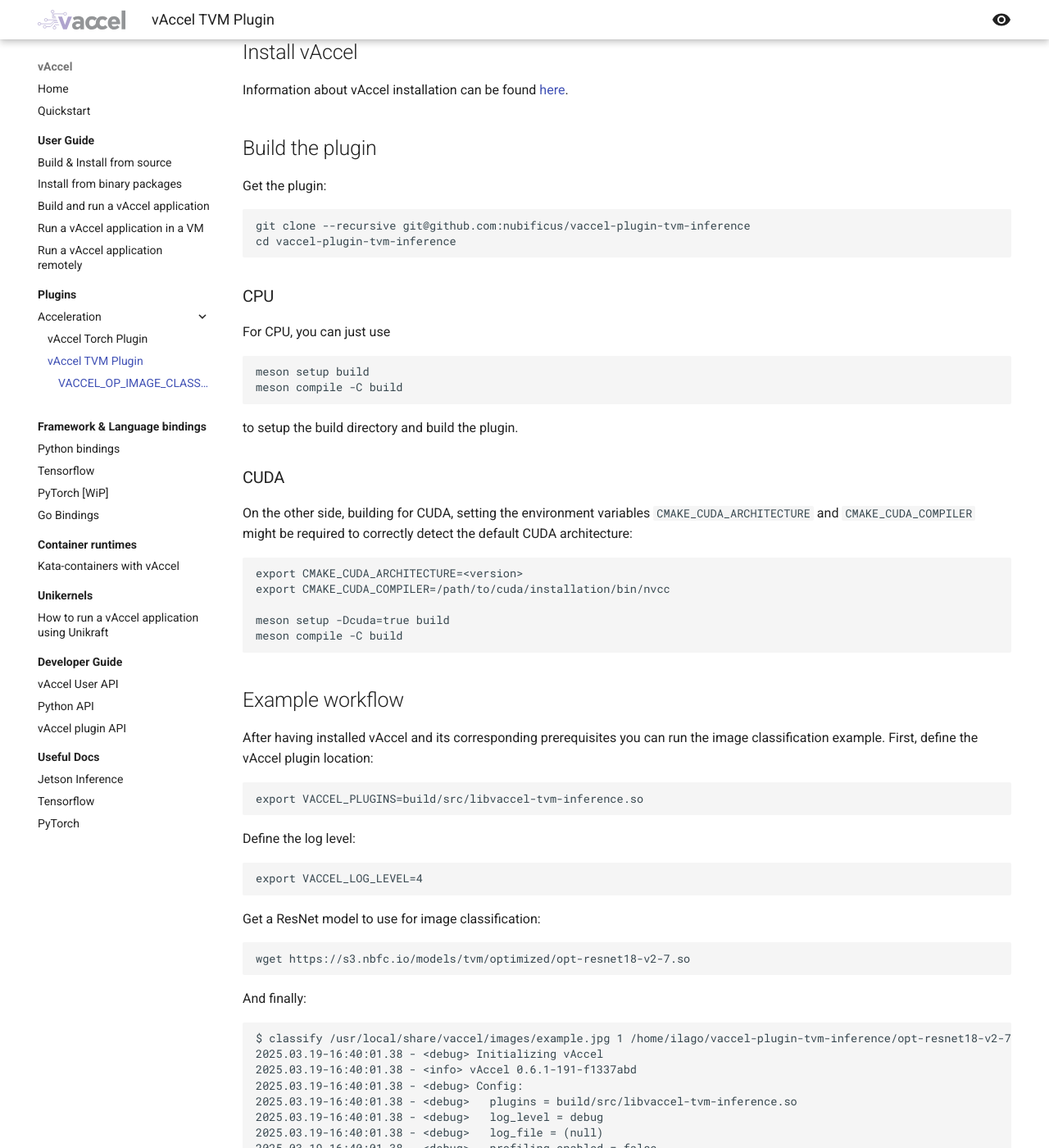
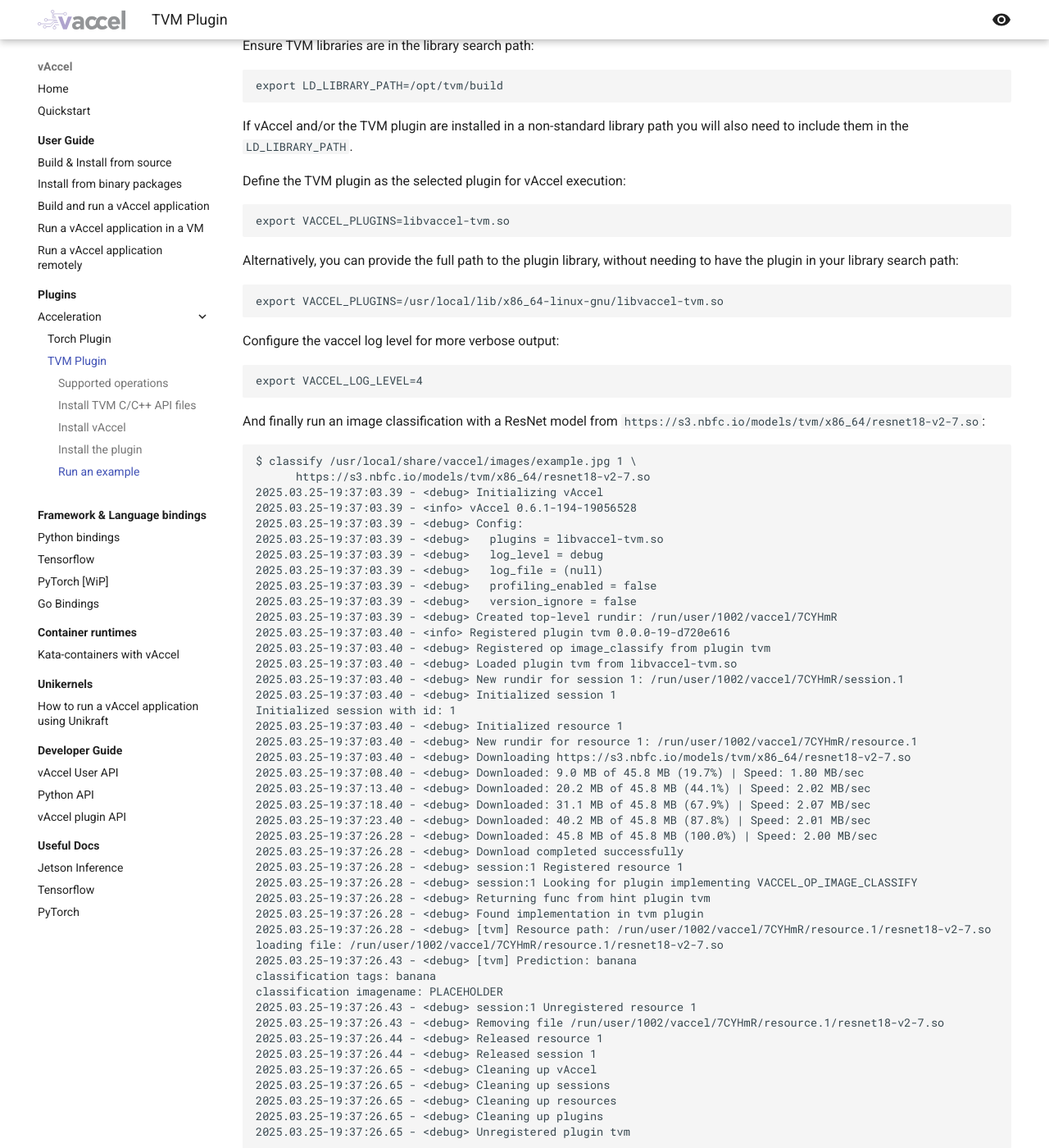
Before and after one commit to nubificus/vaccel-docs, an MkDocs documentation site: the page built from docs/plugins/acceleration/tvm.md, in a window 1280 px wide and 1400 px high, scrolled down 1038 px. Shown: the whole window at 82% size. Built offline with MkDocs 1.6.1 and Material for MkDocs 9.7.7, drawn with Linux system fonts in a browser that asks for light colours; some of the changed text lies outside the part shown.

Commit message:
docs(plugins): Improve torch/tvm instructions
Signed-off-by: Kostis Papazafeiropoulos <papazof@gmail.com>

````diff
--- a/docs/plugins/acceleration/tvm.md
+++ b/docs/plugins/acceleration/tvm.md
@@ -1,130 +1,117 @@
-# vAccel TVM Plugin
+# TVM Plugin
 
-The TVM plugin implements the vAccel Image Classification operation:
+The TVM plugin for vAccel implements image inference vAccel operations with
+[TVM](https://tvm.apache.org).
 
-### `VACCEL_OP_IMAGE_CLASSIFY`
-the operation receives an image (in the form of bytes) and a TVM model (as a vAccel resource) and returns the classification label.
-```C
-int vaccel_image_classification(struct vaccel_session *sess, const void *img,
-				unsigned char *out_text, unsigned char *out_imgname,
-				size_t len_img, size_t len_out_text, size_t len_out_imgname);
+## Supported operations
+
+- [Image classification](../../api.md#image-classification)
+
+## Install TVM C/C++ API files
+
+You can find instructions on how to install the required files
+[here](../../tvm.md). The rest of this guide assumes TVM is installed at
+`/opt/tvm` and its' libraries are at `/opt/tvm/build`.
+
+## Install vAccel
+
+Information about vAccel installation can be found [here](../../quickstart.md).
+The rest of this guide assumes vAccel is installed at `/usr/local`.
+
+## Install the plugin
+
+Download the plugin for `x86_64`:
+```sh
+https://s3.nbfc.io/nbfc-assets/github/vaccel/plugins/tvm/rev/main/x86_64/release/vaccel-tvm-latest-bin.tar.gz
+```
+or `aarch64`:
+```sh
+https://s3.nbfc.io/nbfc-assets/github/vaccel/plugins/tvm/rev/main/aarch64/release/vaccel-tvm-latest-bin.tar.gz
 ```
 
-- `struct vaccel_session *sess`: a pointer to a vAccel session created using
-  `vaccel_session_init()`.
-- `const void *img`: the buffer holding the data to the input image.
-- `unsigned char *out_text`: the buffer holding the classification tag output
-- `unsigned char *out_imgname`: the name of the processed image, created as a
-session resource (EXPERIMENTAL).
-- `size_t len_img`: the size of `img` in bytes.
-- `size_t len_out_text`: the size of `out_text` in bytes.
-- `size_t len_out_imgname`: the size of `out_imagename` in bytes.
-
-# Build
-
-## Install TVM from source
-
-```shell
-sudo apt update && sudo apt install -y cmake git python3 python3-pip libtinfo-dev zlib1g-dev libedit-dev
-# to support CUDA, you also need libllvm15 and libllvm15-dev
-
-git clone --recursive https://github.com/apache/tvm.git
-cd tvm
-mkdir build
-cd build
-cmake .. -DCMAKE_BUILD_TYPE=Release -DUSE_LLVM=ON
-# Add -DUSE_CUDA=ON to enable CUDA
-cmake --build . --parallel $(nproc)
-sudo cmake --install .
-
-```
-## Install vAccel
-
-Information about vAccel installation can be found [here](https://docs.vaccel.org/quickstart/).
-
-## Build the plugin
-
-Get the plugin:
-```shell
-git clone --recursive git@github.com:nubificus/vaccel-plugin-tvm-inference
-cd vaccel-plugin-tvm-inference
+and extract to the desired installation directory, ie. to install in
+`/usr/local`:
+```sh
+sudo tar xfv vaccel-tvm-latest-bin.tar.gz --strip-components=2 -C /usr/local
 ```
 
-### CPU
-For CPU, you can just use
-```shell
-meson setup build
-meson compile -C build
+## Run an example
+
+After having installed TVM, vAccel and the TVM plugin you are ready to run
+an image classification example.
+
+Ensure TVM libraries are in the library search path:
+```sh
+export LD_LIBRARY_PATH=/opt/tvm/build
 ```
-to setup the build directory and build the plugin.
+If vAccel and/or the TVM plugin are installed in a non-standard library path
+you will also need to include them in the `LD_LIBRARY_PATH`.
 
-### CUDA
-On the other side, building for CUDA, setting the environment variables `CMAKE_CUDA_ARCHITECTURE` and
-`CMAKE_CUDA_COMPILER` might be required to correctly detect the default CUDA
-architecture:
-```bash
-export CMAKE_CUDA_ARCHITECTURE=<version>
-export CMAKE_CUDA_COMPILER=/path/to/cuda/installation/bin/nvcc
-
-meson setup -Dcuda=true build
-meson compile -C build
+Define the TVM plugin as the selected plugin for vAccel execution:
+```sh
+export VACCEL_PLUGINS=libvaccel-tvm.so
 ```
 
-## Example workflow
-After having installed vAccel and its corresponding prerequisites you can run the image classification example. First, define the vAccel plugin location:
-```bash
-export VACCEL_PLUGINS=build/src/libvaccel-tvm-inference.so
+Alternatively, you can provide the full path to the plugin library, without
+needing to have the plugin in your library search path:
+```sh
+export VACCEL_PLUGINS=/usr/local/lib/x86_64-linux-gnu/libvaccel-tvm.so
 ```
-Define the log level:
-```bash
+
+Configure the vaccel log level for more verbose output:
+```sh
 export VACCEL_LOG_LEVEL=4
 ```
-Get a ResNet model to use for image classification:
-```bash
-wget https://s3.nbfc.io/models/tvm/optimized/opt-resnet18-v2-7.so
-```
-And finally:
-```shell
-$ classify /usr/local/share/vaccel/images/example.jpg 1 /home/ilago/vaccel-plugin-tvm-inference/opt-resnet18-v2-7.so
-2025.03.19-16:40:01.38 - <debug> Initializing vAccel
-2025.03.19-16:40:01.38 - <info> vAccel 0.6.1-191-f1337abd
-2025.03.19-16:40:01.38 - <debug> Config:
-2025.03.19-16:40:01.38 - <debug>   plugins = build/src/libvaccel-tvm-inference.so
-2025.03.19-16:40:01.38 - <debug>   log_level = debug
-2025.03.19-16:40:01.38 - <debug>   log_file = (null)
-2025.03.19-16:40:01.38 - <debug>   profiling_enabled = false
-2025.03.19-16:40:01.38 - <debug>   version_ignore = false
-2025.03.19-16:40:01.38 - <debug> Created top-level rundir: /run/user/1006/vaccel/7tiixK
-2025.03.19-16:40:01.38 - <info> Registered plugin vAccel TVM Inference Plugin 0.0.0-7-88b51d19
-2025.03.19-16:40:01.38 - <debug> Registered op image_classify from plugin vAccel TVM Inference Plugin
-2025.03.19-16:40:01.38 - <debug> Loaded plugin vAccel TVM Inference Plugin from build/src/libvaccel-tvm-inference.so
-2025.03.19-16:40:01.38 - <debug> New rundir for session 1: /run/user/1006/vaccel/7tiixK/session.1
-2025.03.19-16:40:01.38 - <debug> Initialized session 1
+
+And finally run an image classification with a ResNet model from
+`https://s3.nbfc.io/models/tvm/x86_64/resnet18-v2-7.so`:
+```console
+$ classify /usr/local/share/vaccel/images/example.jpg 1 \
+      https://s3.nbfc.io/models/tvm/x86_64/resnet18-v2-7.so
+2025.03.25-19:37:03.39 - <debug> Initializing vAccel
+2025.03.25-19:37:03.39 - <info> vAccel 0.6.1-194-19056528
+2025.03.25-19:37:03.39 - <debug> Config:
+2025.03.25-19:37:03.39 - <debug>   plugins = libvaccel-tvm.so
+2025.03.25-19:37:03.39 - <debug>   log_level = debug
+2025.03.25-19:37:03.39 - <debug>   log_file = (null)
+2025.03.25-19:37:03.39 - <debug>   profiling_enabled = false
+2025.03.25-19:37:03.39 - <debug>   version_ignore = false
+2025.03.25-19:37:03.39 - <debug> Created top-level rundir: /run/user/1002/vaccel/7CYHmR
+2025.03.25-19:37:03.40 - <info> Registered plugin tvm 0.0.0-19-d720e616
+2025.03.25-19:37:03.40 - <debug> Registered op image_classify from plugin tvm
+2025.03.25-19:37:03.40 - <debug> Loaded plugin tvm from libvaccel-tvm.so
+2025.03.25-19:37:03.40 - <debug> New rundir for session 1: /run/user/1002/vaccel/7CYHmR/session.1
+2025.03.25-19:37:03.40 - <debug> Initialized session 1
 Initialized session with id: 1
-2025.03.19-16:40:01.38 - <warn> Path does not seem to have a `<prefix>://`
-2025.03.19-16:40:01.38 - <warn> Assuming /home/ilago/vaccel-plugin-tvm-inference/opt-resnet18-v2-7.so is a local path
-2025.03.19-16:40:01.38 - <debug> Initialized resource 1
-2025.03.19-16:40:01.38 - <debug> New rundir for resource 1: /run/user/1006/vaccel/7tiixK/resource.1
-2025.03.19-16:40:01.38 - <debug> session:1 Registered resource 1
-2025.03.19-16:40:01.38 - <debug> session:1 Looking for plugin implementing VACCEL_OP_IMAGE_CLASSIFY
-2025.03.19-16:40:01.38 - <debug> Returning func from hint plugin vAccel TVM Inference Plugin
-2025.03.19-16:40:01.38 - <debug> Found implementation in vAccel TVM Inference Plugin plugin
-Resource path: /home/ilago/vaccel-plugin-tvm-inference/opt-resnet18-v2-7.so
-loading file: /home/ilago/vaccel-plugin-tvm-inference/opt-resnet18-v2-7.so
-Result: banana
+2025.03.25-19:37:03.40 - <debug> Initialized resource 1
+2025.03.25-19:37:03.40 - <debug> New rundir for resource 1: /run/user/1002/vaccel/7CYHmR/resource.1
+2025.03.25-19:37:03.40 - <debug> Downloading https://s3.nbfc.io/models/tvm/x86_64/resnet18-v2-7.so
+2025.03.25-19:37:08.40 - <debug> Downloaded: 9.0 MB of 45.8 MB (19.7%) | Speed: 1.80 MB/sec
+2025.03.25-19:37:13.40 - <debug> Downloaded: 20.2 MB of 45.8 MB (44.1%) | Speed: 2.02 MB/sec
+2025.03.25-19:37:18.40 - <debug> Downloaded: 31.1 MB of 45.8 MB (67.9%) | Speed: 2.07 MB/sec
+2025.03.25-19:37:23.40 - <debug> Downloaded: 40.2 MB of 45.8 MB (87.8%) | Speed: 2.01 MB/sec
+2025.03.25-19:37:26.28 - <debug> Downloaded: 45.8 MB of 45.8 MB (100.0%) | Speed: 2.00 MB/sec
+2025.03.25-19:37:26.28 - <debug> Download completed successfully
+2025.03.25-19:37:26.28 - <debug> session:1 Registered resource 1
+2025.03.25-19:37:26.28 - <debug> session:1 Looking for plugin implementing VACCEL_OP_IMAGE_CLASSIFY
+2025.03.25-19:37:26.28 - <debug> Returning func from hint plugin tvm
+2025.03.25-19:37:26.28 - <debug> Found implementation in tvm plugin
+2025.03.25-19:37:26.28 - <debug> [tvm] Resource path: /run/user/1002/vaccel/7CYHmR/resource.1/resnet18-v2-7.so
+loading file: /run/user/1002/vaccel/7CYHmR/resource.1/resnet18-v2-7.so
+2025.03.25-19:37:26.43 - <debug> [tvm] Prediction: banana
 classification tags: banana
-classification imagename: Empty
-2025.03.19-16:40:01.51 - <debug> session:1 Unregistered resource 1
-2025.03.19-16:40:01.51 - <debug> Released resource 1
-2025.03.19-16:40:01.51 - <debug> Released session 1
-2025.03.19-16:40:01.73 - <debug> Cleaning up vAccel
-2025.03.19-16:40:01.73 - <debug> Cleaning up sessions
-2025.03.19-16:40:01.73 - <debug> Cleaning up resources
-2025.03.19-16:40:01.73 - <debug> Cleaning up plugins
-2025.03.19-16:40:01.73 - <debug> Unregistered plugin vAccel TVM Inference Plugin
+classification imagename: PLACEHOLDER
+2025.03.25-19:37:26.43 - <debug> session:1 Unregistered resource 1
+2025.03.25-19:37:26.43 - <debug> Removing file /run/user/1002/vaccel/7CYHmR/resource.1/resnet18-v2-7.so
+2025.03.25-19:37:26.44 - <debug> Released resource 1
+2025.03.25-19:37:26.44 - <debug> Released session 1
+2025.03.25-19:37:26.65 - <debug> Cleaning up vAccel
+2025.03.25-19:37:26.65 - <debug> Cleaning up sessions
+2025.03.25-19:37:26.65 - <debug> Cleaning up resources
+2025.03.25-19:37:26.65 - <debug> Cleaning up plugins
+2025.03.25-19:37:26.65 - <debug> Unregistered plugin tvm
 ```
 
-In case of non-linked TVM functions, try running setting the path of TVM runtime library shared object to `LD_PRELOAD` environment variable. Eg:
-```shell
-LD_PRELOAD=/path/to/libtvm_runtime.so classify /usr/local/share/vaccel/images/example.jpg 1 /home/ilago/vaccel-plugin-tvm-inference/opt-resnet18-v2-7.so
-```
+You can find the same ResNet model built for `aarch64` by changing the
+architecture of the previous link, at
+`https://s3.nbfc.io/models/tvm/aarch64/resnet18-v2-7.so`
--- a/docs/pytorch.md
+++ b/docs/pytorch.md
@@ -1,70 +1,54 @@
+# Build and Install PyTorch
 
-### Install requirements
+Official instructions for building and installing [PyTorch](https://pytorch.org)
+can be found [here](https://github.com/pytorch/pytorch#installation).
 
-Assuming cuda (v11.6) and cudnn (v8) are installed on a Ubuntu 20.04 system, we need the following packages for pytorch:
+In the sections below we provide a short version that can be used to build and
+install PyTorch C++ API files (LibTorch) for use with vAccel. We assume that
+the required dependencies are already installed.
 
+## Build PyTorch C++ API files (LibTorch)
+
+Clone the PyTorch repo, adjusting `TORCH_VERSION` to the desired version:
 ```sh
-apt-get install -y build-essential \
-         cmake \
-         git \
-         wget \
-         vim \
-         software-properties-common \
-         libatlas-base-dev \
-         libleveldb-dev \
-         libsnappy-dev \
-         libhdf5-serial-dev \
-         libboost-all-dev \
-         libgflags-dev \
-         libgoogle-glog-dev \
-         liblmdb-dev \
-         pciutils \
-         python3-setuptools \
-         python3-dev \
-         python3-pip \
-         opencl-headers \
-         ocl-icd-opencl-dev \
-         libviennacl-dev \
-	 unzip \
-	 libcanberra-gtk-module
+TORCH_VERSION=2.6.0
+git clone https://github.com/pytorch/pytorch --depth 1 --recursive \
+    -b "${TORCH_VERSION}"
+cd pytorch
 ```
 
-Make sure you have a recent version of cmake (`v3.10` and newer). If not, upgrade through the official repo:
+build the source code:
+```sh
+export _GLIBCXX_USE_CXX11_ABI=1
+# If CUDA dependencies are installed set this to `1` for CUDA support
+export USE_CUDA=0
 
-```sh
-wget -qO - https://apt.kitware.com/keys/kitware-archive-latest.asc | apt-key add - && \
-    apt-add-repository 'deb https://apt.kitware.com/ubuntu/ bionic main' && \
-    apt update -y && \
-    apt install cmake --upgrade -y
+cmake -S . -B build
+cmake --build build --parallel "$(nproc)"
 ```
 
-Optionally install OpenCV python bindings:
-
+and install the binaries:
 ```sh
-apt-get install -y libopencv-dev python3-opencv
+cmake --install build --prefix=/usr/local
 ```
 
-### Setup the python environment
+## [Alternative] Install pre-built PyTorch C++ API files (LibTorch)
 
+PyTorch provides pre-built binaries for LibTorch. Ie. for version 2.6.0:
+
+Download and extract CPU-only binaries:
 ```sh
-apt-get install python-is-python3
-python3 -m pip install pip --upgrade
-python3 -m pip install numpy scikit-build
+wget https://download.pytorch.org/libtorch/cpu/libtorch-cxx11-abi-shared-with-deps-2.6.0%2Bcpu.zip
+unzip libtorch-cxx11-abi-shared-with-deps-2.6.0+cpu.zip
 ```
 
-### Get pytorch shared libraries
+or download and extract binaries with CUDA support (here for CUDA 11.8):
+```sh
+wget https://download.pytorch.org/libtorch/cu118/libtorch-cxx11-abi-shared-with-deps-2.6.0%2Bcu118.zip
+unzip libtorch-cxx11-abi-shared-with-deps-2.6.0+cu118.zip
+```
 
-Get the shared libraries needed:
-
+and move files to the desired installation directory:
 ```sh
-# Get the CPU-Only libtorch for testing
-wget https://download.pytorch.org/libtorch/nightly/cpu/libtorch-shared-with-deps-latest.zip
-unzip libtorch-shared-with-deps-latest.zip
-
-# or Download the CUDA version
-wget https://download.pytorch.org/libtorch/cu116/libtorch-shared-with-deps-1.12.1%2Bcu116.zip
-unzip libtorch-shared-with-deps-1.12.1+cu116.zip
-
-mv libtorch torch
-sudo mv torch /opt/
+sudo mv libtorch /opt/torch
 ```
--- /dev/null
+++ b/docs/tvm.md
@@ -0,0 +1,59 @@
+# Build and Install TVM
+
+Official instructions for building and installing [TVM](https://tvm.apache.org)
+can be found [here](https://tvm.apache.org/docs/install/from_source.html).
+
+In the sections below we provide a short version that can be used to build and
+install TVM C/C++ API files for use with vAccel.
+
+## Install dependencies
+
+Install the required dependencies:
+```sh
+sudo apt update && sudo apt install -y cmake git python3 python3-pip \
+    libtinfo-dev zlib1g-dev libedit-dev
+
+# Optional, for CUDA builds
+sudo apt install libllvm15 and libllvm15-dev
+```
+
+## Build TVM C/C++ API files
+
+Clone the repo, adjusting `TVM_VERSION` to the desired version:
+```sh
+TVM_VERSION="v0.19.0"
+git clone https://github.com/apache/tvm --depth 1 --recursive \
+    -b "${TVM_VERSION}"
+cd tvm
+```
+
+Build source code and install:
+```sh
+# Replace this with the desired installation directory
+cd /opt
+
+# Configure build
+cmake -S . -B build
+cp cmake/config.cmake build/
+echo >> build/config.cmake
+echo "set(CMAKE_BUILD_TYPE RelWithDebInfo)" >> build/config.cmake
+echo "set(USE_LLVM \"llvm-config --ignore-libllvm --link-static\")" \
+    >> build/config.cmake
+echo "set(HIDE_PRIVATE_SYMBOLS ON)" >> build/config.cmake
+
+# Optionally, enable CUDA
+echo "set(USE_CUDA   ON)" >> build/config.cmake
+
+# Build C/C++ files
+cmake --build build --parallel "$(nproc)"
+
+# Install python files
+export TVM_LIBRARY_PATH=/opt/tvm/build
+pip install -e /opt/tvm/python
+```
+
+For convenience, the TVM library path can be added to system paths:
+```sh
+echo "/opt/tvm/build" >> /etc/ld.so.conf.d/tvm.conf
+ldconfig
+```
````
Also changed, not shown: docs/api.md (+8 -0 lines), docs/plugins/acceleration/torch.md (+134 -228 lines).
